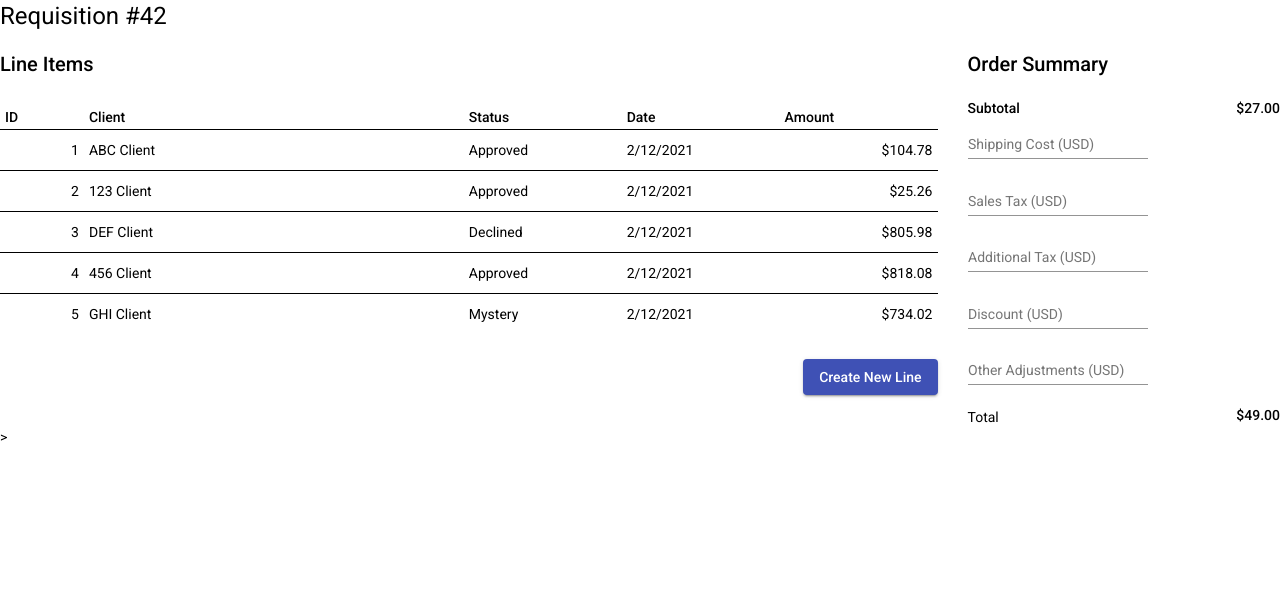
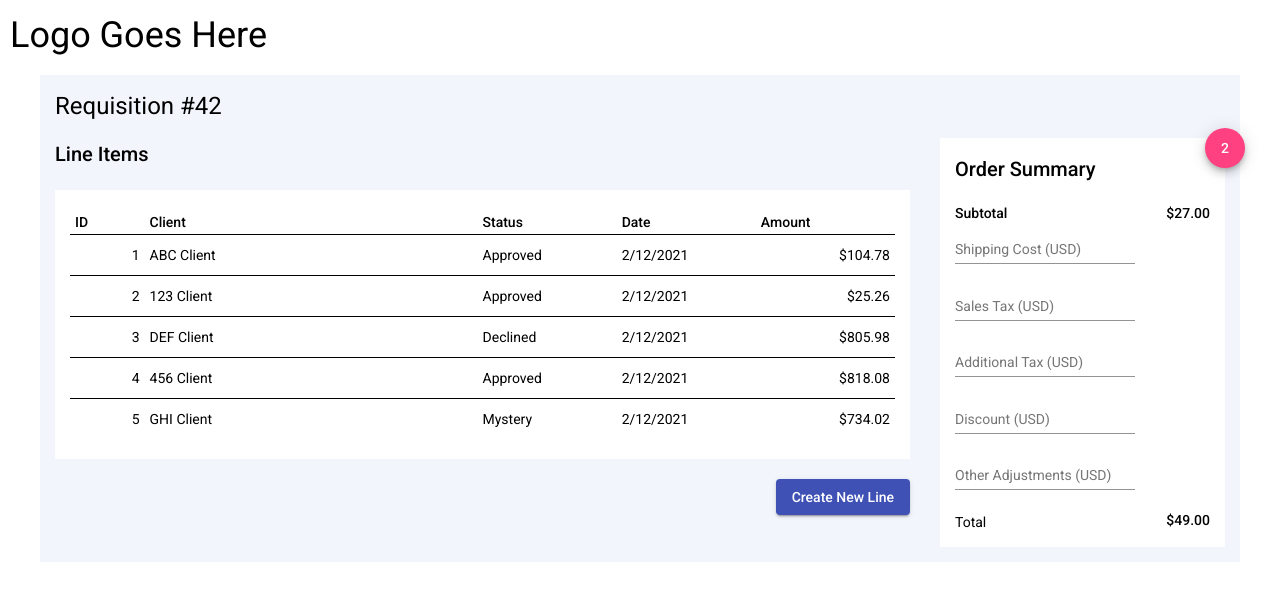
Before and after one commit to thefinitemonkey/flexbox-layout-demo, an Angular app: page / in a window 1280 px wide. Shown: the top 600 px of the page. Built offline with nearby package versions, Linux system fonts and the light colour scheme.

Commit message:
Main container layout added and position updates

```diff
--- a/src/app/app.component.html
+++ b/src/app/app.component.html
@@ -1,3 +1,3 @@
-<div>
-  <app-list-page-layout></app-list-page-layout>
+<div class="page-container">
+  <app-main-container></app-main-container>
 </div>
--- a/src/app/app.component.scss
+++ b/src/app/app.component.scss
@@ -0,0 +1,3 @@
+.page-container {
+    margin: 25px 10px;
+}
--- a/src/app/app.module.ts
+++ b/src/app/app.module.ts
@@ -13,6 +13,7 @@ import { MatFormFieldModule } from '@angular/material/form-field';
 
 import { OrderSummaryComponent } from './list-page/order-summary/order-summary.component';
 import { ListPageLayoutComponent } from './list-page/list-page-layout/list-page-layout.component';
+import { MainContainerComponent } from './main-container/main-container.component';
 
 @NgModule({
   declarations: [
@@ -21,7 +22,8 @@ import { ListPageLayoutComponent } from './list-page/list-page-layout/list-page-
     LineItemComponent,
     HeaderItemComponent,
     OrderSummaryComponent,
-    ListPageLayoutComponent
+    ListPageLayoutComponent,
+    MainContainerComponent
   ],
   imports: [
     BrowserModule,
--- a/src/app/list-page/line-item-list/line-item-list.component.scss
+++ b/src/app/list-page/line-item-list/line-item-list.component.scss
@@ -3,6 +3,7 @@
     flex-direction: column;
     margin: 20px 0 20px;
     background-color: white;
+    padding: 15px;
 }
 
 .line-item-list-cta {
--- a/src/app/list-page/list-page-layout/list-page-layout.component.html
+++ b/src/app/list-page/list-page-layout/list-page-layout.component.html
@@ -2,4 +2,4 @@
 <div class="list-page-flex">
     <div class="list-space"><app-line-item-list></app-line-item-list></div>
     <div class="summary-space"><app-order-summary></app-order-summary></div>
-</div>>
+</div>
--- a/src/app/list-page/list-page-layout/list-page-layout.component.scss
+++ b/src/app/list-page/list-page-layout/list-page-layout.component.scss
@@ -10,4 +10,5 @@
 
 .summary-space {
     flex: 1;
+    position: relative;
 }
--- a/src/app/list-page/order-summary/order-summary.component.html
+++ b/src/app/list-page/order-summary/order-summary.component.html
@@ -27,3 +27,6 @@
         <div>Total</div><div class="mat-body-strong">$49.00</div>
     </div>
 </div>
+<div class="mini-fab-position">
+    <button mat-mini-fab>2</button>
+</div>
--- a/src/app/list-page/order-summary/order-summary.component.scss
+++ b/src/app/list-page/order-summary/order-summary.component.scss
@@ -2,6 +2,7 @@
     display: flex;
     flex-direction: column;
     background-color: white;
+    padding: 15px;
 }
 
 .order-subtotal {
@@ -16,3 +17,9 @@
     justify-content: space-between;
     align-items: flex-end;
 }
+
+.mini-fab-position {
+    position: absolute;
+    top:-10px;
+    right: -20px;
+}
--- /dev/null
+++ b/src/app/main-container/main-container.component.html
@@ -0,0 +1,2 @@
+<div class="logo-space-title">Logo Goes Here</div>
+<div class="route-container-space"><app-list-page-layout></app-list-page-layout></div>
--- /dev/null
+++ b/src/app/main-container/main-container.component.scss
@@ -0,0 +1,9 @@
+.logo-space-title {
+    font-size: 36px;
+}
+
+.route-container-space {
+    margin: 30px;
+    padding: 15px;
+    background-color: #f2f5fc;
+}
--- /dev/null
+++ b/src/app/main-container/main-container.component.ts
@@ -0,0 +1,15 @@
+import { Component, OnInit } from '@angular/core';
+
+@Component({
+  selector: 'app-main-container',
+  templateUrl: './main-container.component.html',
+  styleUrls: ['./main-container.component.scss']
+})
+export class MainContainerComponent implements OnInit {
+
+  constructor() { }
+
+  ngOnInit(): void {
+  }
+
+}
```
Also changed, not shown: 1 other file (tests, documents, lock files or other folders).
